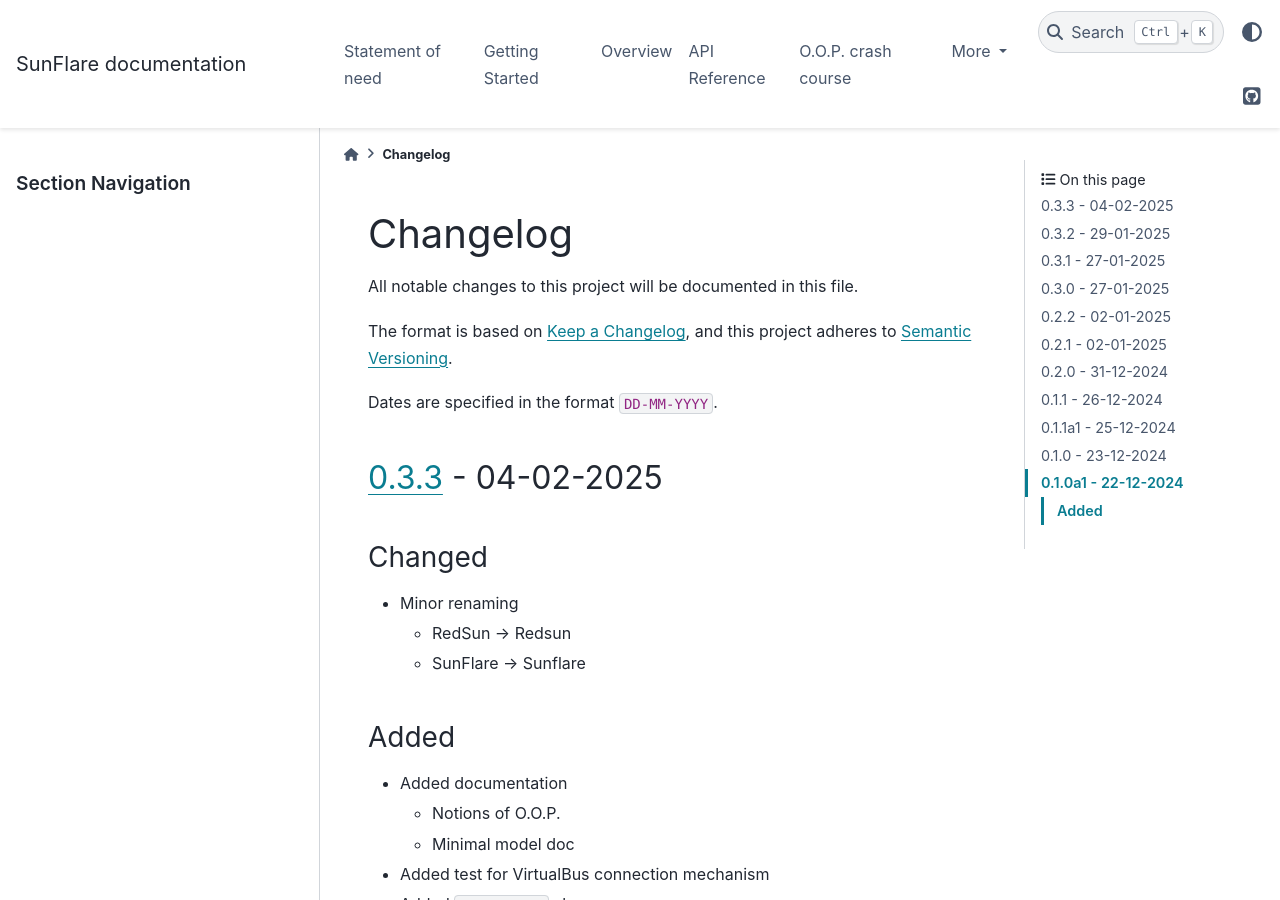
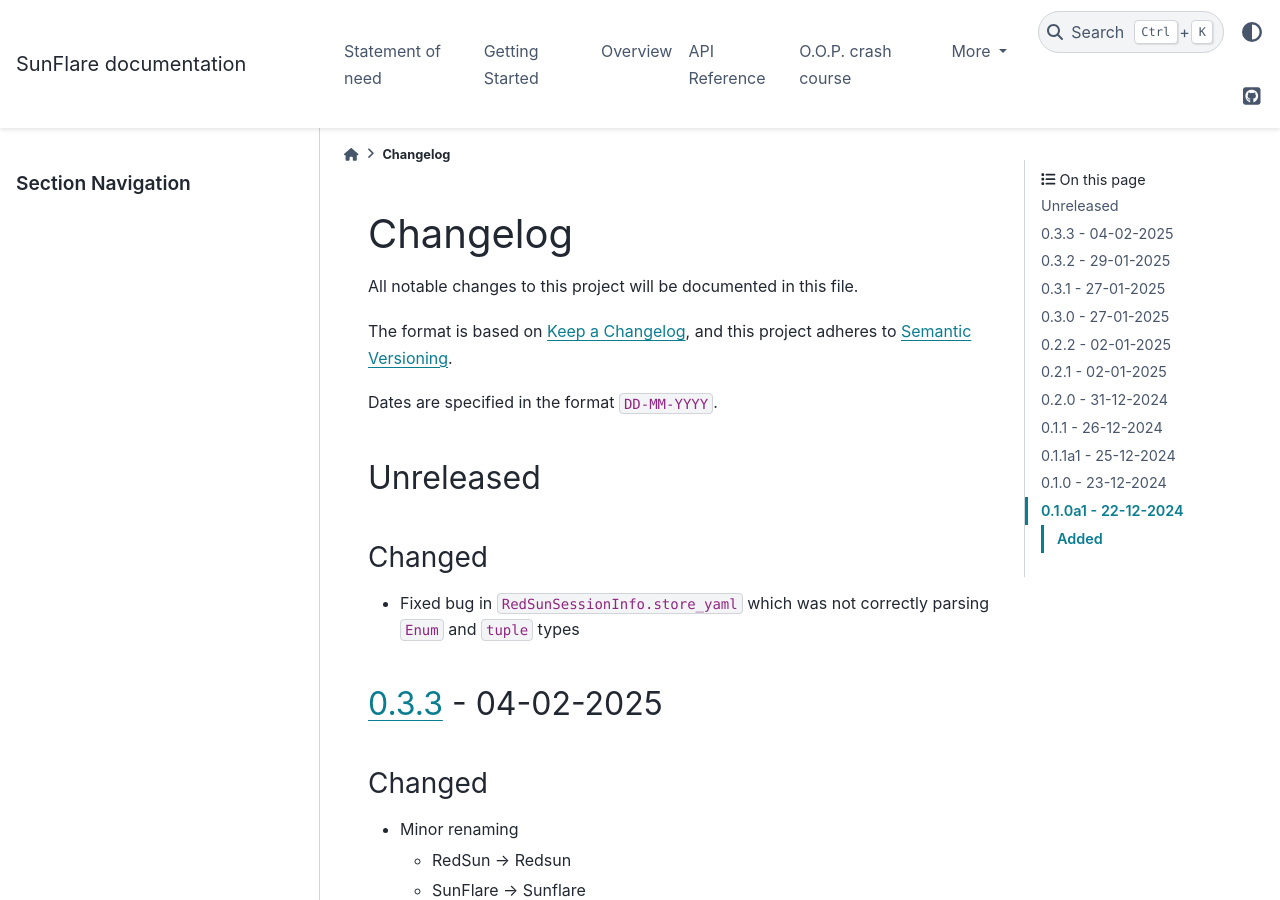
Before and after one commit to redsun-acquisition/sunflare, a Sphinx documentation site: the page built from docs/changelog.md, in a window 1280 px wide and 900 px high. Built offline with Sphinx 7.4.7 and the PyData theme 0.15.4, drawn with Linux system fonts in a browser that asks for light colours.

Commit message:
Update changelog

```diff
--- a/docs/changelog.md
+++ b/docs/changelog.md
@@ -6,6 +6,12 @@ The format is based on [Keep a Changelog](https://keepachangelog.com/en/1.0.0/),
 and this project adheres to [Semantic Versioning](https://semver.org/spec/v2.0.0.html).
 
 Dates are specified in the format `DD-MM-YYYY`.
+
+## Unreleased
+
+### Changed
+
+- Fixed bug in `RedSunSessionInfo.store_yaml` which was not correctly parsing `Enum` and `tuple` types
 
 ## [0.3.3] - 04-02-2025
 
```
